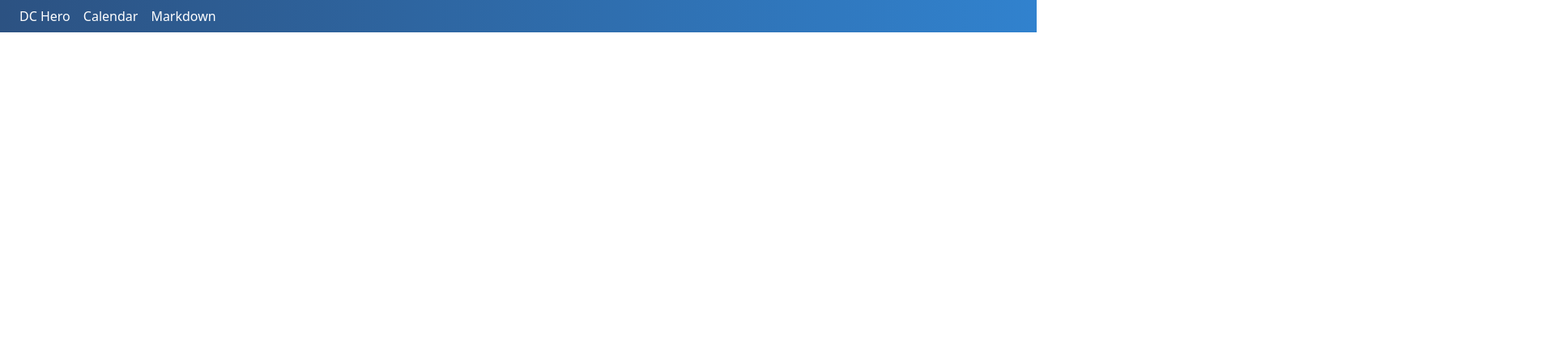
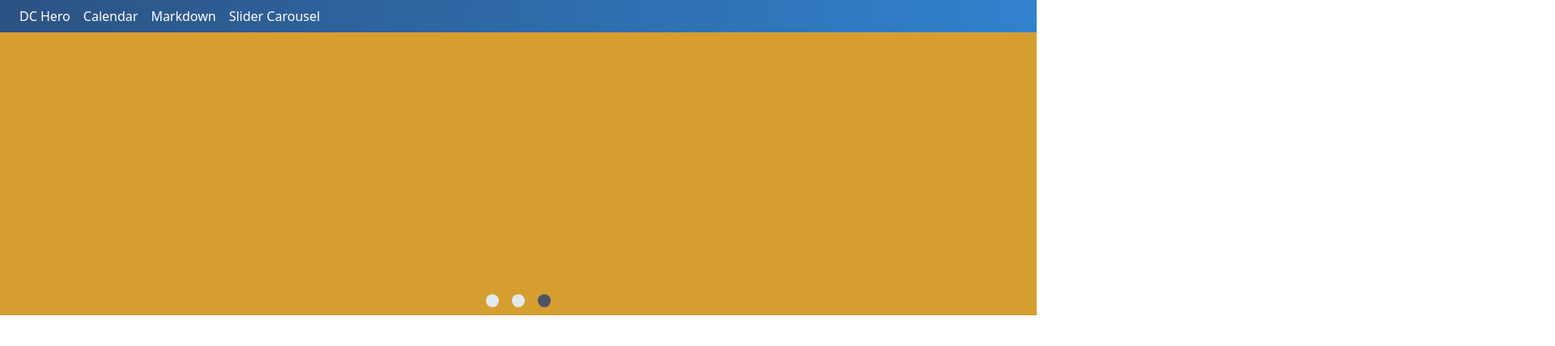
Before and after one commit to snilesh97/vue3-demo-app, a Vue app: page /slider in a window 1280 px wide. Shown: the top 428 px of the page at 81% size, 1920 px wide, since content can reach past the window. Built offline with nearby package versions, Linux system fonts and the light colour scheme.

Commit message:
Create Slider

```diff
--- a/src/components/AppHeader.vue
+++ b/src/components/AppHeader.vue
@@ -12,6 +12,7 @@ export default {
         { title: "DC Hero", to: "/dc-heros" },
         { title: "Calendar", to: "/calendar" },
         { title: "Markdown", to: "/markdown" },
+        { title: "Slider Carousel", to: "/slider" },
       ]
     }
   }
--- a/src/pages/Markdown.vue
+++ b/src/pages/Markdown.vue
@@ -28,7 +28,7 @@ export default {
   methods: {
     update(e) {
       const task = () => (this.text = e.target.value);
-      this.debouncea(task, 500)
+      this.debounce(task, 500)
     }
   }
 
--- /dev/null
+++ b/src/pages/Slider.vue
@@ -0,0 +1,60 @@
+<template>
+  <div class="flex flex-wrap w-full relative">
+    <div class="absolute w-full" v-for="(color, index) in sliders" :key="color">
+      <transition name="fade">
+        <div v-if="currentSlider === index" :class="color" style="height: 350px"></div>
+      </transition>
+    </div>
+    <div class="w-full" style="height: 340px;">
+      <div class="absolute bottom-0 w-full flex justify-center">
+      <div v-for="(slider,index) in sliders" :key="slider">
+        <div class="w-4 h-4 mx-2 rounded-full bg-black z-20 cursor-pointer" :class="currentSlider === index ? 'bg-gray-700' : 'bg-gray-300'" @click="makeActive(index)"></div>
+      </div>
+      </div>
+    </div>
+  </div>
+</template>
+
+<script>
+export default {
+  data () {
+    return {
+      currentSlider: 0,
+      interval: '',
+      sliders: ['bg-pink-600', 'bg-yellow-600', 'bg-teal-600'],
+    }
+  },
+  mounted () {
+    this.interval = setInterval(() => {
+      this.currentSlider++;
+      if(this.currentSlider == 3){
+        this.currentSlider = 0
+      }
+    }, 2000);
+  },
+  beforeUnmount () {
+    clearInterval(this.interval);
+  },
+  methods:{
+    makeActive (index) {
+      this.currentSlider = index
+    }
+  }
+}
+</script>
+
+<style>
+.fade-enter-active,
+.fade-leave-active {
+  transition: all 1s ease;
+}
+
+.fade-enter-from {
+  opacity: 0;
+  transform: translateX(-100%);
+}
+.fade-enter-to {
+  opacity: 0;
+  transform: translateX(100%);
+}
+</style>
--- a/src/router.js
+++ b/src/router.js
@@ -2,12 +2,14 @@ import { createRouter, createWebHistory } from 'vue-router';
 import DcHeros from './pages/DcHeros';
 import Calendar from './pages/Calendar';
 import Markdown from './pages/Markdown';
+import Slider from './pages/Slider';
 import Home from './pages/Home';
 
 const routes = [
   { path: '/dc-heros', component: DcHeros },
   { path: '/calendar', component: Calendar },
   { path: '/markdown', component: Markdown },
+  { path: '/slider', component: Slider },
   { path: '/', component: Home },
 
 ];
```
